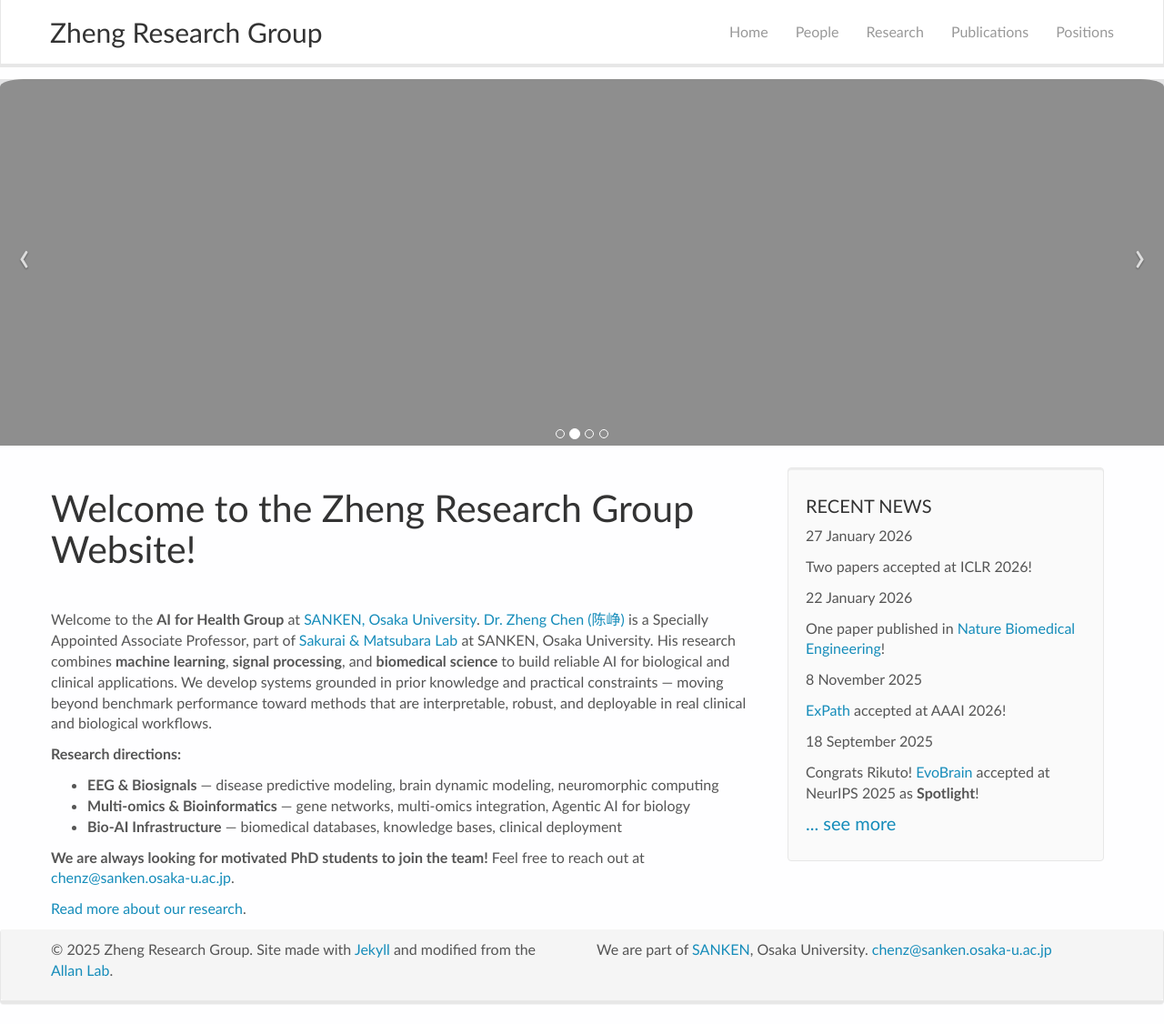
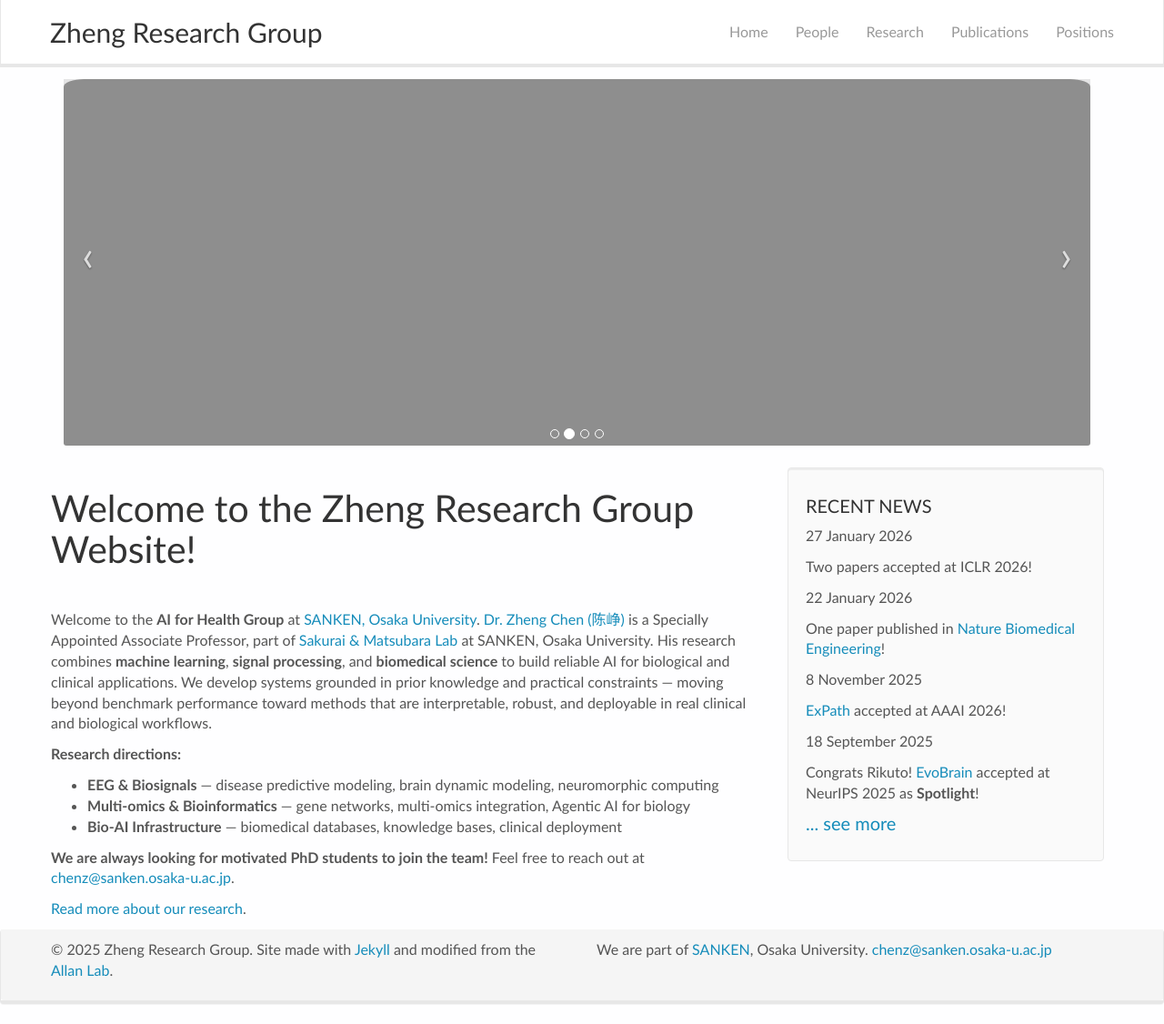
Before and after one commit to zhengchen3/zhengchen3.github.io, a Jekyll site: the page built from _pages/home.md, in a window 1280 px wide and 1126 px high. Shown: the whole window at 91% size. Built offline with Jekyll 4.4.1, drawn with Linux system fonts in a browser that asks for light colours; nearby versions of some CDN libraries.

Commit message:
Apply Coley-style parameters: CSS, nav, footer, news

```diff
--- a/Gemfile
+++ b/Gemfile
@@ -1,9 +1,9 @@
 # Gemfile for Zheng Research Group site (Jekyll + GitHub Pages)
-# Local build will match GitHub Pages: https://pages.github.com/versions/
+# If you see "ffi requires ruby version >= 3.0", upgrade Ruby: brew install ruby
 
 source "https://rubygems.org"
 
-# Match GitHub Pages build environment
+# Match GitHub Pages build environment (needs Ruby >= 3.0)
 gem "github-pages", group: :jekyll_plugins
 
 # Required for `jekyll serve` on Ruby 3+
--- a/_layouts/default.html
+++ b/_layouts/default.html
@@ -7,11 +7,10 @@
 
     {% include header.html %}
 
-    {% if page.layout == 'homelay' %}
-    <div class="home-carousel-wrapper">{% include home_carousel.html %}</div>
-    {% endif %}
-
     <div class="container-fluid">
+      {% if page.layout == 'homelay' %}
+      <div class="home-carousel-wrapper">{% include home_carousel.html %}</div>
+      {% endif %}
       <div class="row">
         {{ content }}
       </div>
--- a/css/main.scss
+++ b/css/main.scss
@@ -123,13 +123,16 @@ firstp {
   border-bottom: 1px solid #eee;
 }
 
-/* Home page: full-width carousel above main content */
+/* Home page: carousel same width as content below (Coley-style) */
 .home-carousel-wrapper {
   width: 100%;
   margin-bottom: 24px;
   .carousel {
-    margin: 0;
-    border-radius: 0;
+    margin-left: 15px;
+    margin-right: 26px;
+    margin-top: 0;
+    margin-bottom: 0;
+    border-radius: 3px;
     max-height: 420px;
     overflow: hidden;
     .item img {
```
